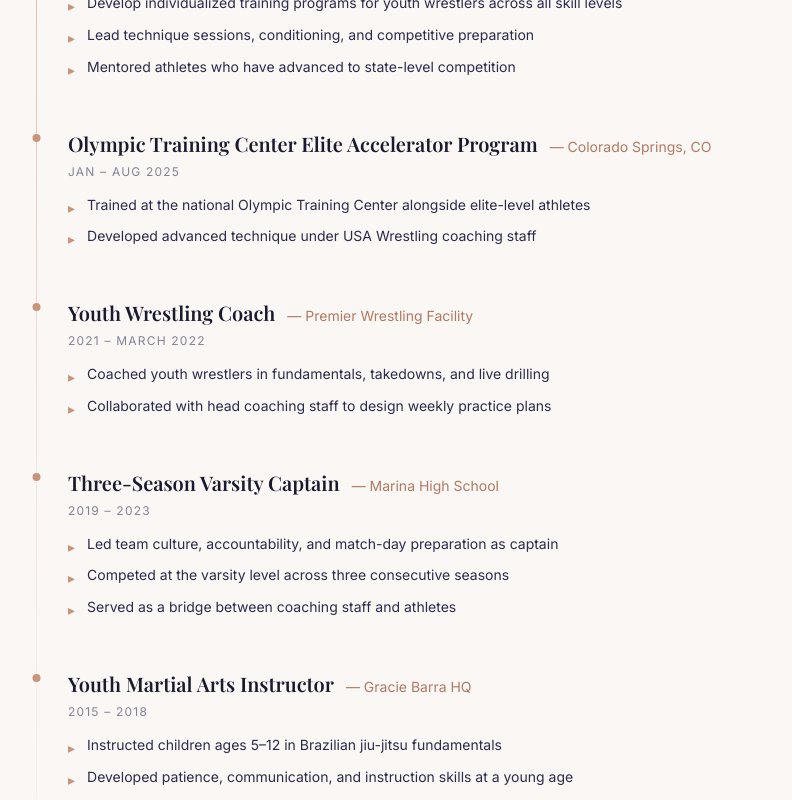
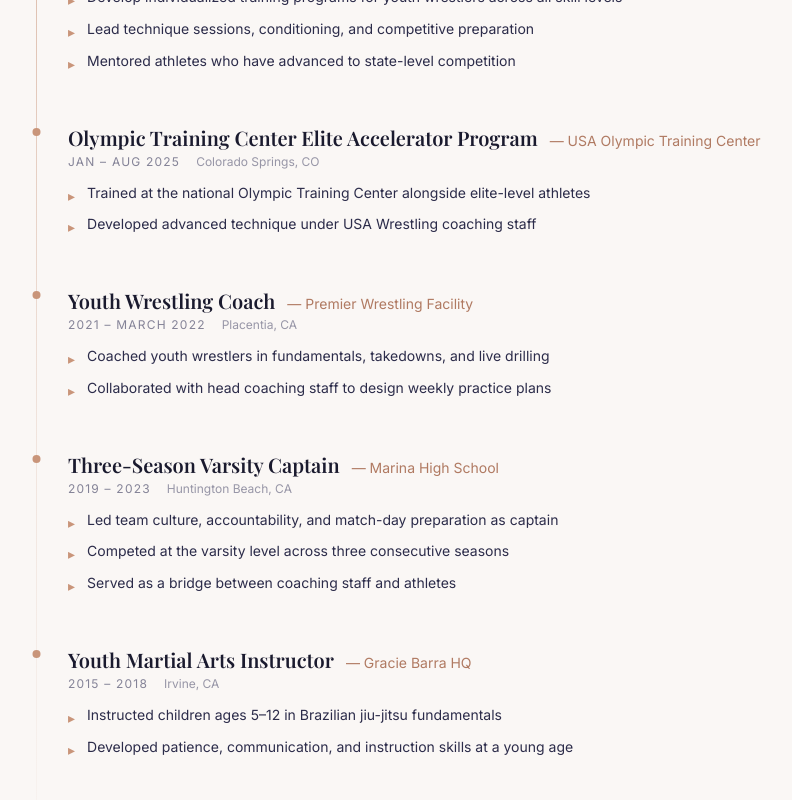
Before and after one commit to ethanqureshi/carissaqureshi, a Next.js app: page / in a window 1280 px wide. Shown: the part 2840-3640 px from the top of the page, without its empty margins (12-804 px from the left). Built offline with nearby package versions, Linux system fonts and the light colour scheme; a web font is replaced by a local one.

Commit message:
add locations to all experience entries
Co-Authored-By: WOZCODE <contact@withwoz.com>

```diff
--- a/components/Experience.tsx
+++ b/components/Experience.tsx
@@ -6,6 +6,7 @@ const experiences = [
   {
     role: "Youth Wrestling Coach",
     org: "OC Regional Training Center",
+    location: "Huntington Beach, CA",
     dates: "May 2022 – Present",
     bullets: [
       "Develop individualized training programs for youth wrestlers across all skill levels",
@@ -15,7 +16,8 @@ const experiences = [
   },
   {
     role: "Olympic Training Center Elite Accelerator Program",
-    org: "Colorado Springs, CO",
+    org: "USA Olympic Training Center",
+    location: "Colorado Springs, CO",
     dates: "Jan – Aug 2025",
     bullets: [
       "Trained at the national Olympic Training Center alongside elite-level athletes",
@@ -25,6 +27,7 @@ const experiences = [
   {
     role: "Youth Wrestling Coach",
     org: "Premier Wrestling Facility",
+    location: "Placentia, CA",
     dates: "2021 – March 2022",
     bullets: [
       "Coached youth wrestlers in fundamentals, takedowns, and live drilling",
@@ -34,6 +37,7 @@ const experiences = [
   {
     role: "Three-Season Varsity Captain",
     org: "Marina High School",
+    location: "Huntington Beach, CA",
     dates: "2019 – 2023",
     bullets: [
       "Led team culture, accountability, and match-day preparation as captain",
@@ -44,6 +48,7 @@ const experiences = [
   {
     role: "Youth Martial Arts Instructor",
     org: "Gracie Barra HQ",
+    location: "Irvine, CA",
     dates: "2015 – 2018",
     bullets: [
       "Instructed children ages 5–12 in Brazilian jiu-jitsu fundamentals",
@@ -53,6 +58,7 @@ const experiences = [
   {
     role: "Youth Tournament Referee",
     org: "Youth Wrestling Circuit",
+    location: "CA & CO",
     dates: "2021 – 2023",
     bullets: [
       "Officiated youth wrestling tournaments, ensuring fair play and rule compliance",
@@ -115,9 +121,10 @@ export default function Experience() {
                     </h3>
                     <span className="text-gold-600 font-sans text-sm">&mdash; {exp.org}</span>
                   </div>
-                  <span className="text-xs tracking-widest uppercase text-navy-600/60 font-sans">
-                    {exp.dates}
-                  </span>
+                  <div className="flex flex-wrap gap-x-4 gap-y-0.5 mt-0.5">
+                    <span className="text-xs tracking-widest uppercase text-navy-600/60 font-sans">{exp.dates}</span>
+                    <span className="text-xs text-navy-600/50 font-sans">{exp.location}</span>
+                  </div>
                 </div>
 
                 <ul className="space-y-1.5">
```
